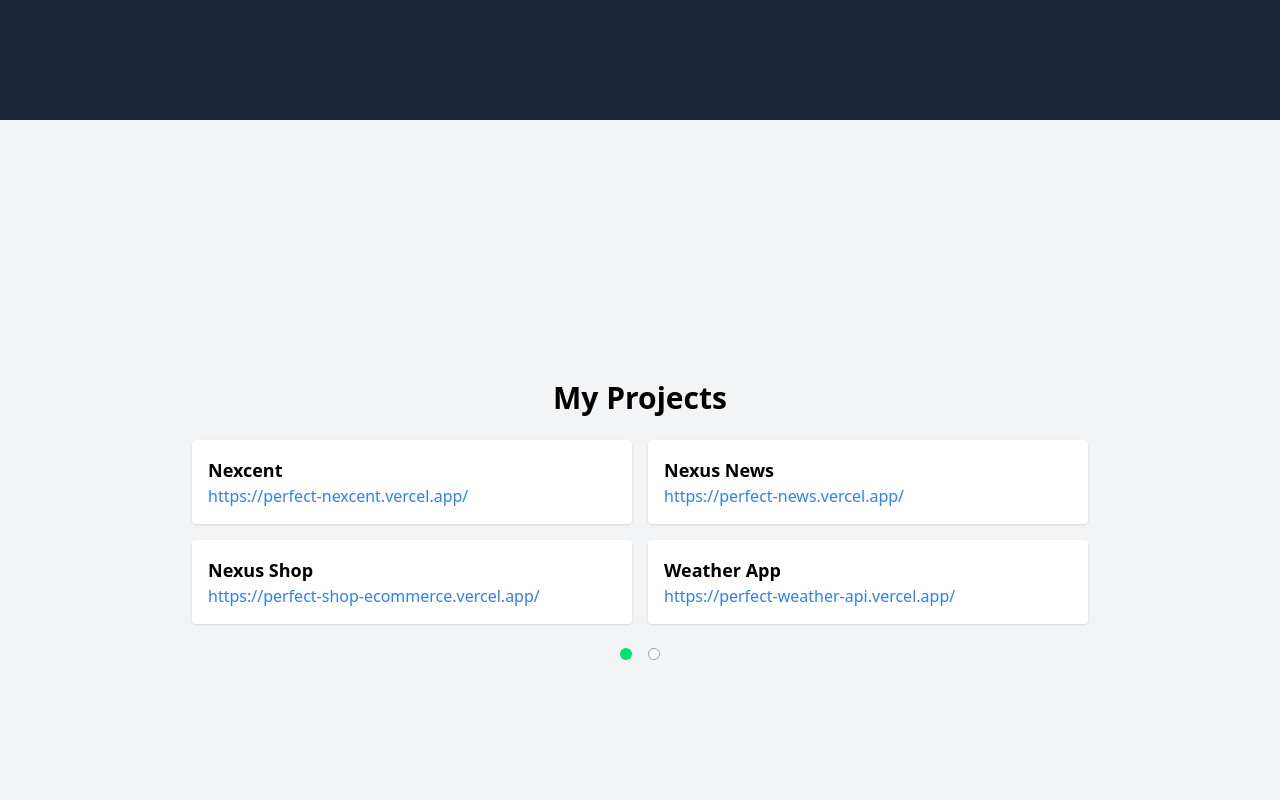
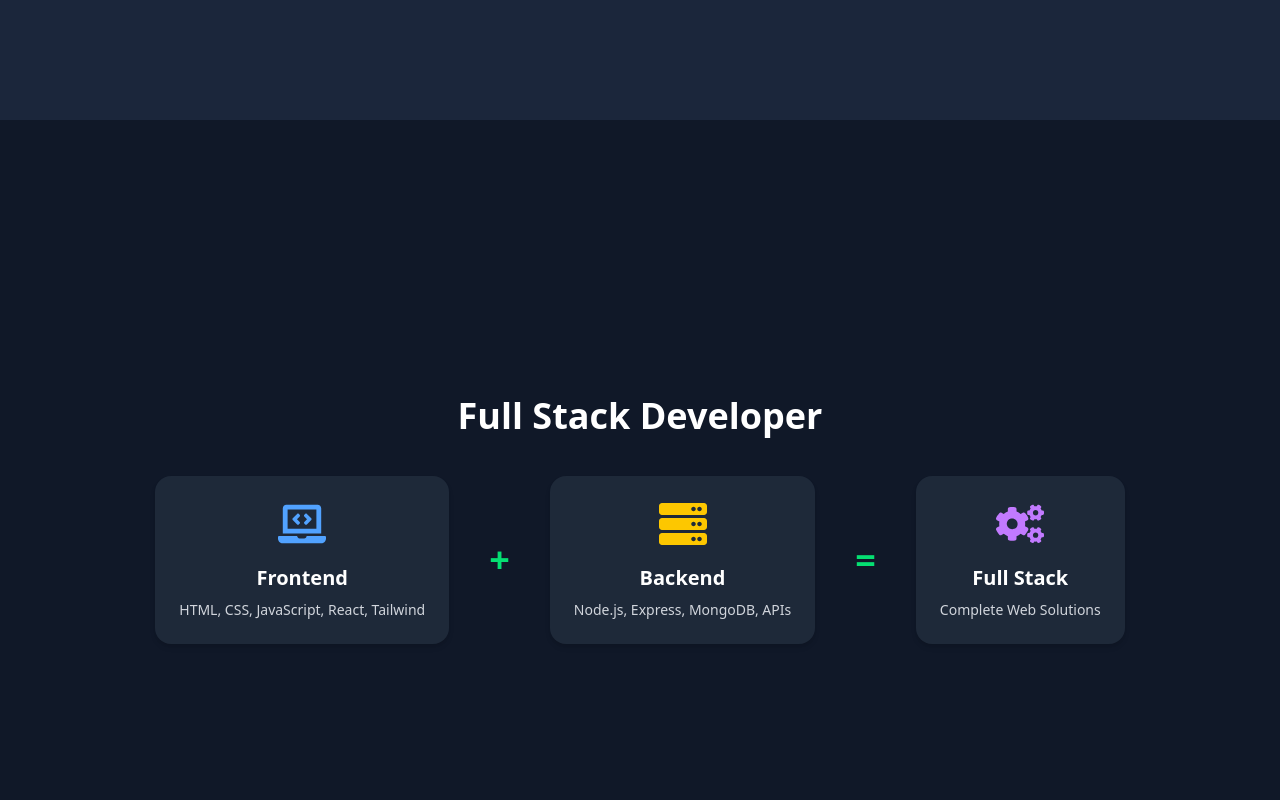
Before and after one commit to Ahmad-WebOfficial/Portfolio-Ahmad, a React (Vite) app: page / in a window 1280 px wide. Shown: the part 680-1480 px from the top of the page. Built offline with nearby package versions, Linux system fonts and the light colour scheme.

Commit message:
Update Body2.jsx

```diff
--- a/src/components/Body2.jsx
+++ b/src/components/Body2.jsx
@@ -1,62 +1,47 @@
-import React, { useState } from "react";
+import React from "react";
+import { FaLaptopCode, FaServer, FaCogs } from "react-icons/fa";
 
-const About = () => {
-  const [activeIndex, setActiveIndex] = useState(0);
+const DevStackSection = () => {
+  return (
+    <div className="bg-gray-900 min-h-screen flex flex-col items-center justify-center px-4 py-16 text-white">
+      <h1 className="text-4xl font-bold mb-10 text-center">Full Stack Developer</h1>
 
-  const webProjects = [
-    { name: "Nexcent", url: "https://perfect-nexcent.vercel.app/" },
-    { name: "Nexus News", url: "https://perfect-news.vercel.app/" },
-    { name: "Nexus Shop", url: "https://perfect-shop-ecommerce.vercel.app/" },
-    { name: "Weather App", url: "https://perfect-weather-api.vercel.app/" },
-  ];
+      <div className="flex flex-col md:flex-row items-center gap-10">
+        {/* Frontend */}
+        <div className="bg-gray-800 p-6 rounded-2xl shadow-md hover:scale-105 transition duration-300 text-center">
+          <FaLaptopCode className="text-5xl text-blue-400 mb-4 mx-auto" />
+          <h2 className="text-xl font-semibold">Frontend</h2>
+          <p className="text-sm mt-2 text-gray-300">
+            HTML, CSS, JavaScript, React, Tailwind
+          </p>
+        </div>
 
-  const creativeProjects = [
-    { name: "YouTube Website", url: "https://perfect-youtube.vercel.app/" },
-    { name: "Live TV Streaming", url: "https://perfect-live-tv.vercel.app/" },
-    { name: "Image Generator", url: "https://perfect-image.vercel.app/" },
-    { name: "Text to Voice", url: "https://perfect-voice.vercel.app/" },
-  ];
+        {/* "+" Icon */}
+        <div className="text-4xl font-bold text-green-400">+</div>
 
-  const handleDotClick = (index) => {
-    setActiveIndex(index);
-  };
+        {/* Backend */}
+        <div className="bg-gray-800 p-6 rounded-2xl shadow-md hover:scale-105 transition duration-300 text-center">
+          <FaServer className="text-5xl text-yellow-400 mb-4 mx-auto" />
+          <h2 className="text-xl font-semibold">Backend</h2>
+          <p className="text-sm mt-2 text-gray-300">
+            Node.js, Express, MongoDB, APIs
+          </p>
+        </div>
 
-  const currentProjects = activeIndex === 0 ? webProjects : creativeProjects;
+        {/* "=" Icon */}
+        <div className="text-4xl font-bold text-green-400">=</div>
 
-  return (
-    <div className="p-8 bg-gray-100 min-h-screen flex flex-col items-center justify-center">
-      <h1 className="text-3xl font-bold mb-6">My Projects</h1>
-
-      <div className="w-full max-w-4xl grid grid-cols-1 md:grid-cols-2 gap-4">
-        {currentProjects.map((project, index) => (
-          <a
-            key={index}
-            href={project.url}
-            target="_blank"
-            rel="noopener noreferrer"
-            className="bg-white p-4 rounded shadow hover:shadow-lg"
-            title={`Open ${project.name}`}
-          >
-            <h3 className="text-lg font-semibold">{project.name}</h3>
-            <p className="text-blue-500 truncate">{project.url}</p>
-          </a>
-        ))}
-      </div>
-
-      {/* Dot Navigation */}
-      <div className="flex mt-6 space-x-4">
-        {[0, 1].map((index) => (
-          <button
-            key={index}
-            onClick={() => handleDotClick(index)}
-            className={`h-3 w-3 rounded-full ${
-              index === activeIndex ? "bg-green-400" : "bg-white border border-gray-400"
-            }`}
-          ></button>
-        ))}
+        {/* Full Stack */}
+        <div className="bg-gray-800 p-6 rounded-2xl shadow-md hover:scale-105 transition duration-300 text-center">
+          <FaCogs className="text-5xl text-purple-400 mb-4 mx-auto" />
+          <h2 className="text-xl font-semibold">Full Stack</h2>
+          <p className="text-sm mt-2 text-gray-300">
+            Complete Web Solutions
+          </p>
+        </div>
       </div>
     </div>
   );
 };
 
-export default About;
+export default DevStackSection;
```
